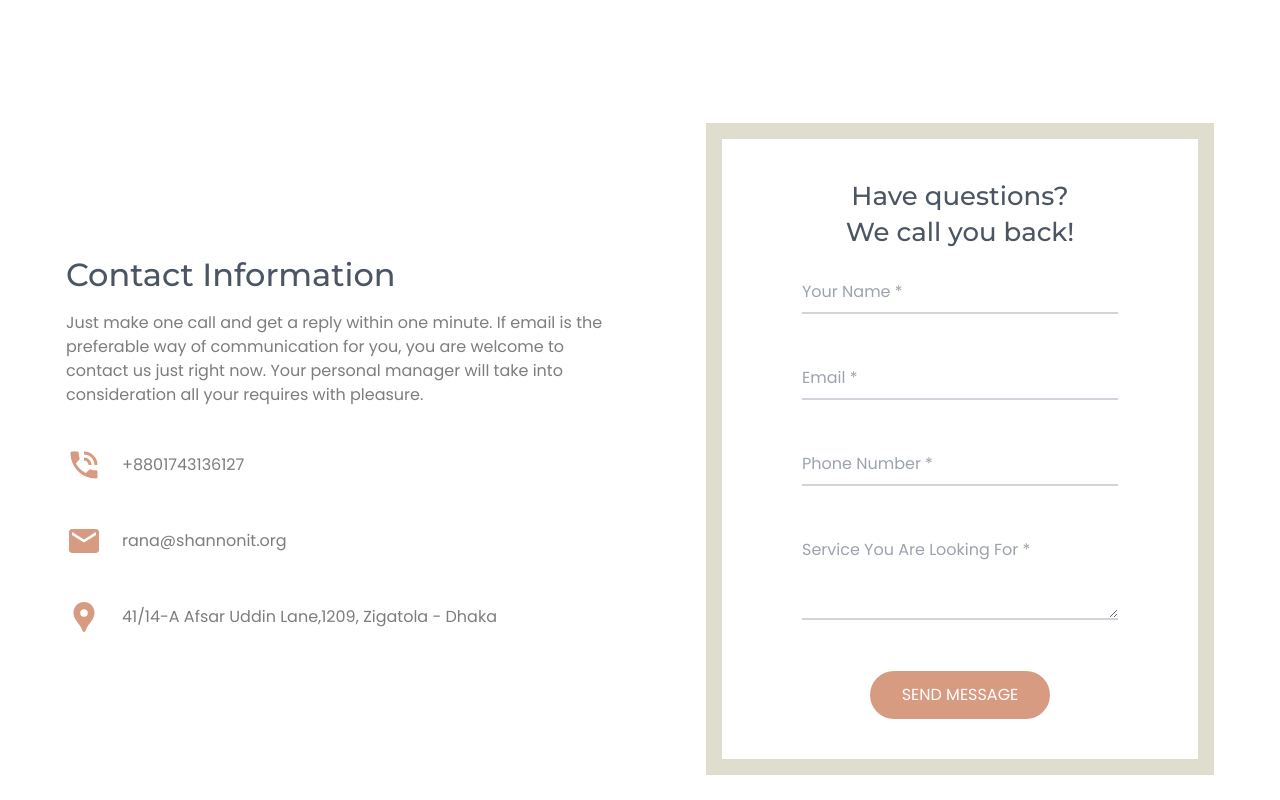
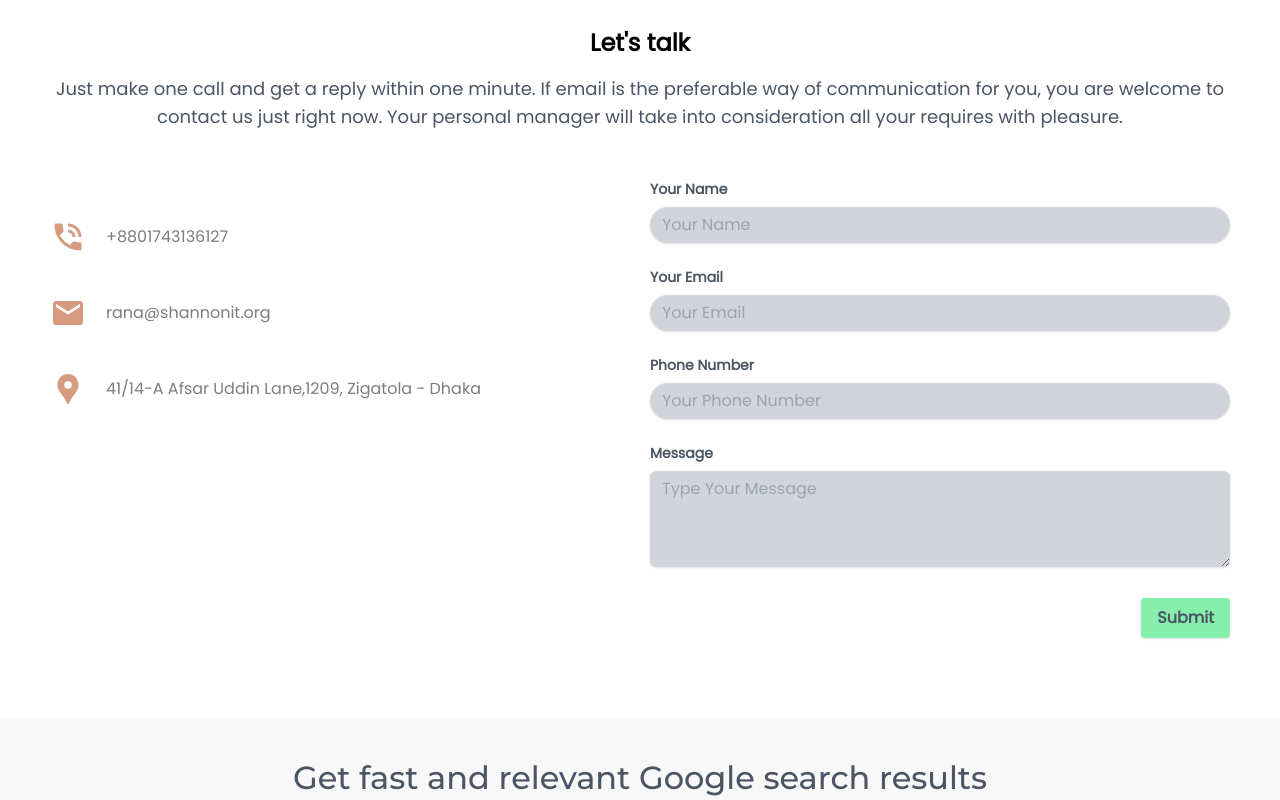
Before and after one commit to back4page/shannon, a Next.js app: page / in a window 1280 px wide. Shown: the part 6620-7420 px from the top of the page. Built offline with nearby package versions, Linux system fonts and the light colour scheme; a web font is replaced by a local one.

Commit message:
remove old contact form

```diff
--- a/components/common/ContactForm.js
+++ b/components/common/ContactForm.js
@@ -81,12 +81,14 @@ const ContactForm = () => {
             <p className="text-red-400 text-xs">{formik.errors.message}</p>
           )}
         </div>
+        <div className="flex justify-end">
           <button
             className="shadow ml-3 inline-block bg-green-300 hover:bg-green-400 focus:shadow-outline focus:outline-none text-gray-600 font-semibold py-2 px-4 rounded"
             type="submit"
           >
             Submit
           </button>
+        </div>
       </form>
     </div>
   );
--- a/pages/index.js
+++ b/pages/index.js
@@ -24,7 +24,7 @@ function Home() {
       <Staff />
       <Counts />
       <Comments />
-      <ContactInfo />
+      {/* <ContactInfo /> */}
 
       <ContactUs>
         <Address />
```
Lines whose indentation alone changed are shown as unchanged.
